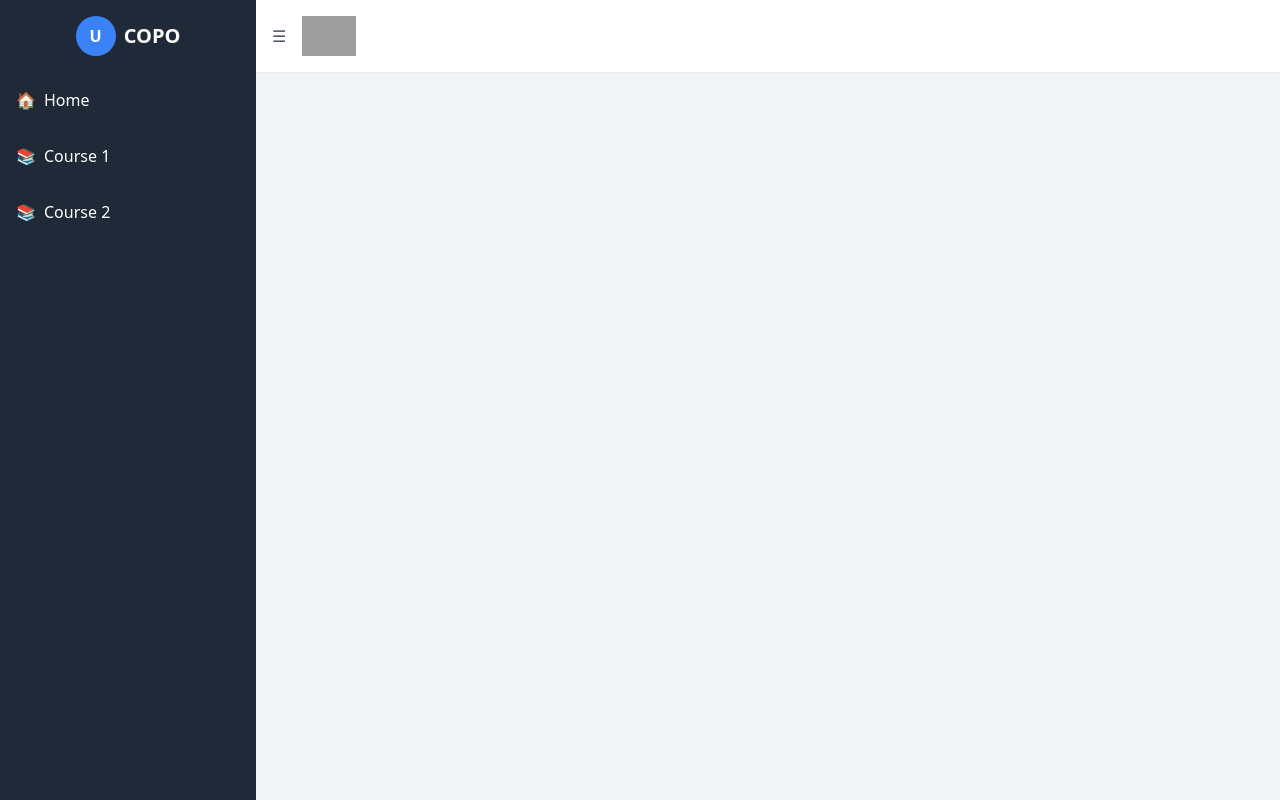
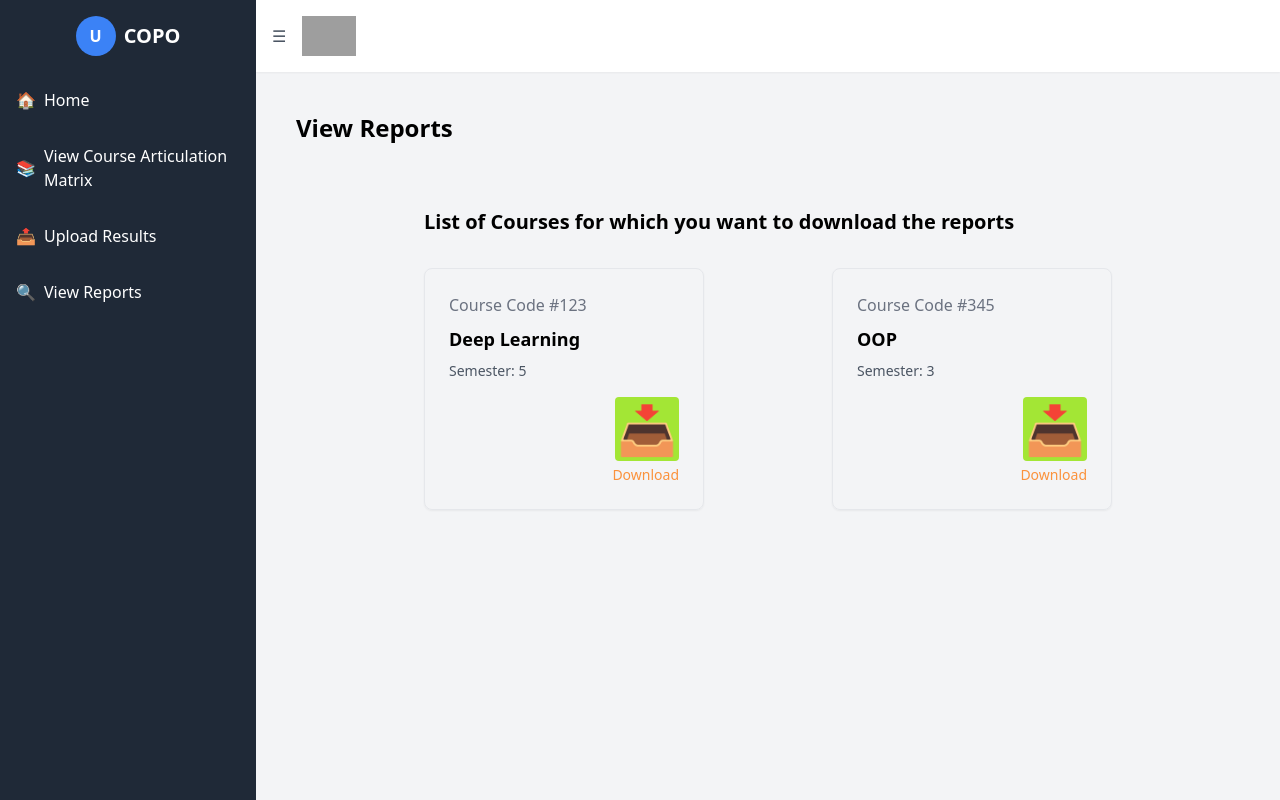
Before and after one commit to Vidhi416/CopoProject, a React (Create React App) app: page /ViewReps in a window 1280 px wide. Built offline with nearby package versions, Linux system fonts and the light colour scheme; grey boxes are pictures that could not be loaded.

Commit message:
Change 1:Drawer and pages modification

```diff
--- a/package.json
+++ b/package.json
@@ -12,6 +12,7 @@
     "@testing-library/user-event": "^13.5.0",
     "react": "^19.1.0",
     "react-dom": "^19.1.0",
+    "react-icons": "^5.5.0",
     "react-router-dom": "^7.6.3",
     "react-scripts": "5.0.1",
     "web-vitals": "^2.1.4"
--- a/src/App.jsx
+++ b/src/App.jsx
@@ -6,6 +6,9 @@ import Home from './pages/Home';
 import Course1 from './pages/Course1';
 import Course2 from './pages/Course2';
 import Copomap from './pages/Copomap';
+import ViewCAM from './pages/ViewCAM';
+import UpRes from './pages/UpRes';
+import ViewReps from './pages/ViewReps';
 
 export default function App() {
   const [drawerOpen, setDrawerOpen] = useState(true);
@@ -19,6 +22,9 @@ export default function App() {
           <main className="flex-1 overflow-y-auto p-4">
             <Routes>
               <Route path="/" element={<Home />} />
+              <Route path="/ViewCAM" element={<ViewCAM />} />
+              <Route path="/UpRes" element={<UpRes />} />
+              <Route path="/ViewReps" element={<ViewReps />} />
               <Route path="/course1" element={<Course1 />} />
               <Route path="/course2" element={<Course2 />} />
               <Route path="/copomap" element={<Copomap />} />
--- a/src/components/Drawer.jsx
+++ b/src/components/Drawer.jsx
@@ -17,15 +17,21 @@ export default function Drawer({ isOpen }) {
             </Link>
           </li>
           <li className="hover:bg-gray-700">
-            <Link to="/course1" className="flex items-center p-4 w-full">
+            <Link to="/ViewCAM" className="flex items-center p-4 w-full">
               <span>📚</span>
-              {isOpen && <span className="ml-2">Course 1</span>}
+              {isOpen && <span className="ml-2">View Course Articulation Matrix</span>}
             </Link>
           </li>
           <li className="hover:bg-gray-700">
-            <Link to="/course2" className="flex items-center p-4 w-full">
-              <span>📚</span>
-              {isOpen && <span className="ml-2">Course 2</span>}
+            <Link to="/UpRes" className="flex items-center p-4 w-full">
+              <span>📤</span>
+              {isOpen && <span className="ml-2">Upload Results</span>}
+            </Link>
+          </li>
+          <li className="hover:bg-gray-700">
+            <Link to="/ViewReps" className="flex items-center p-4 w-full">
+              <span>🔍</span>
+              {isOpen && <span className="ml-2">View Reports</span>}
             </Link>
           </li>
         </ul>
--- /dev/null
+++ b/src/pages/UpRes.jsx
@@ -0,0 +1,56 @@
+import React from 'react';
+import { useNavigate } from 'react-router-dom';
+
+export default function UpRes() {
+  const navigate = useNavigate();
+
+  // Sample course data
+  const courses = [
+    {
+      code: '#123',
+      name: 'Deep Learning',
+      semester: '5'
+    },
+    {
+      code: '#345',
+      name: 'OOP',
+      semester: '3'
+    }
+  ];
+
+  const handleViewClick = (courseCode) => {
+    // Navigate to course details or perform upload action
+    console.log(`Uploading results ${courseCode}`);
+    // Example: navigate(`/course/${courseCode}`);
+  };
+
+  return (
+    <div className="p-6">
+      <h1 className="text-2xl font-bold mb-6">Uplaoad Results</h1>
+
+      <div className="mx-32 my-16">
+        <h2 className="text-xl font-semibold mb-12">List of Courses which you are coordinating</h2>
+
+        <div className="grid gap-32 md:grid-cols-2">
+          {courses.map((course, index) => (
+            <div key={index} className="border rounded-lg p-4 shadow-sm hover:shadow-lg transition-shadow flex flex-col">
+              <div className="flex-grow">
+                <div className="font-medium text-gray-500">Course Code {course.code}</div>
+                <h3 className="text-lg font-bold mb-2">{course.name}</h3>
+                <div className="text-sm text-gray-600">Semester: {course.semester}</div>
+              </div>
+              <div className="mt-4 flex justify-end">
+                <button
+                  onClick={() => handleViewClick(course.code)}
+                  className="bg-rose-400 hover:bg-pink-600 text-white px-3 py-1 rounded text-sm"
+                >
+                  Upload
+                </button>
+              </div>
+            </div>
+          ))}
+        </div>
+      </div>
+    </div>
+  );
+};
--- /dev/null
+++ b/src/pages/ViewCAM.jsx
@@ -0,0 +1,56 @@
+import React from 'react';
+import { useNavigate } from 'react-router-dom';
+
+export default function ViewCAM() {
+  const navigate = useNavigate();
+
+  // Sample course data
+  const courses = [
+    {
+      code: '#123',
+      name: 'Deep Learning',
+      semester: '5'
+    },
+    {
+      code: '#345',
+      name: 'OOP',
+      semester: '3'
+    }
+  ];
+
+  const handleViewClick = (courseCode) => {
+    // Navigate to course details or perform view action
+    console.log(`Viewing course ${courseCode}`);
+    // Example: navigate(`/course/${courseCode}`);
+  };
+
+  return (
+    <div className="p-6">
+      <h1 className="text-2xl font-bold mb-6">View Course Articulation Matrix</h1>
+
+      <div className="mx-32 my-16">
+        <h2 className="text-xl font-semibold mb-12">List of Courses which you are teaching</h2>
+
+        <div className="grid gap-32 md:grid-cols-2">
+          {courses.map((course, index) => (
+            <div key={index} className="border rounded-lg p-4 shadow-sm hover:shadow-lg transition-shadow flex flex-col">
+              <div className="flex-grow">
+                <div className="font-medium text-gray-500">Course Code {course.code}</div>
+                <h3 className="text-lg font-bold mb-2">{course.name}</h3>
+                <div className="text-sm text-gray-600">Semester: {course.semester}</div>
+              </div>
+              <div className="mt-4 flex justify-end">
+                <button
+                  onClick={() => handleViewClick(course.code)}
+                  className="bg-yellow-500 hover:bg-yellow-700 text-white px-3 py-1 rounded text-sm"
+                >
+                  View
+                </button>
+              </div>
+            </div>
+          ))}
+        </div>
+      </div>
+    </div>
+  );
+};
--- /dev/null
+++ b/src/pages/ViewReps.jsx
@@ -0,0 +1,56 @@
+import React from 'react';
+import { useNavigate } from 'react-router-dom';
+
+export default function ViewReps() {
+  const navigate = useNavigate();
+
+  // Sample course data
+  const courses = [
+    {
+      code: '#123',
+      name: 'Deep Learning',
+      semester: '5'
+    },
+    {
+      code: '#345',
+      name: 'OOP',
+      semester: '3'
+    }
+  ];
+
+  const handleDownload = (courseCode) => {
+    console.log(`Downloading course ${courseCode}`);
+    // Example: navigate(`/course/${courseCode}/download`);
+  };
+
+  return (
+    <div className="p-6">
+      <h1 className="text-2xl font-bold mb-6">View Reports</h1>
+
+      <div className="mx-32 my-16">
+        <h2 className="text-xl font-semibold mb-8">List of Courses for which you want to download the reports</h2>
+
+        <div className="grid gap-32 md:grid-cols-2">
+          {courses.map((course, index) => (
+            <div key={index} className="border rounded-lg p-6 shadow-sm hover:shadow-lg transition-shadow">
+              <div className="mb-4">
+                <div className="font-medium text-gray-500">Course Code {course.code}</div>
+                <h3 className="text-lg font-bold my-2">{course.name}</h3>
+                <div className="text-sm text-gray-600">Semester: {course.semester}</div>
+              </div>
+              <div
+                className="flex flex-col items-end cursor-pointer"
+                onClick={() => handleDownload(course.code)}
+              >
+                <div className="bg-lime-400 hover:bg-lime-600 text-white flex items-center justify-center rounded w-16 h-16 mb-1">
+                  <span className="text-5xl">📥</span>
+                </div>
+                <span className="text-sm text-orange-400">Download</span>
+              </div>
+            </div>
+          ))}
+        </div>
+      </div>
+    </div>
+  );
+};
```
Also changed, not shown: 1 other file (tests, documents, lock files or other folders).
